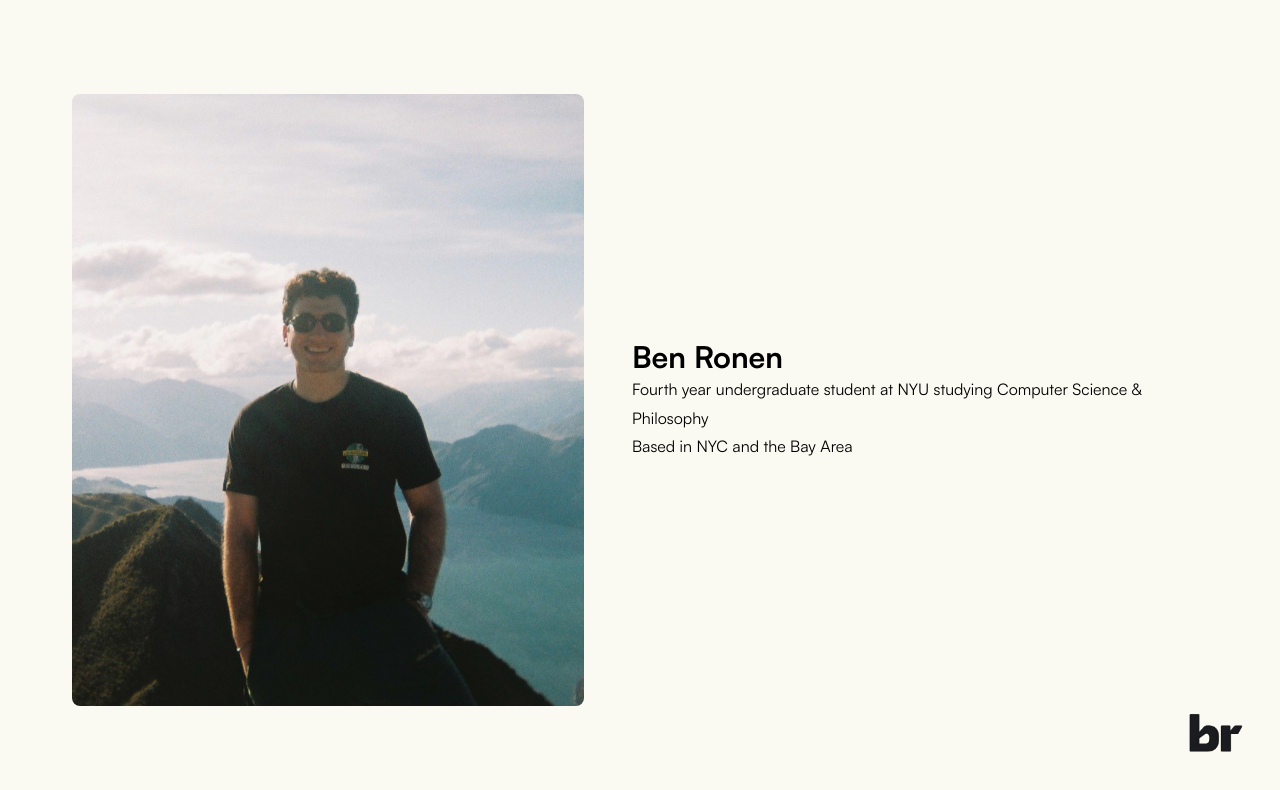
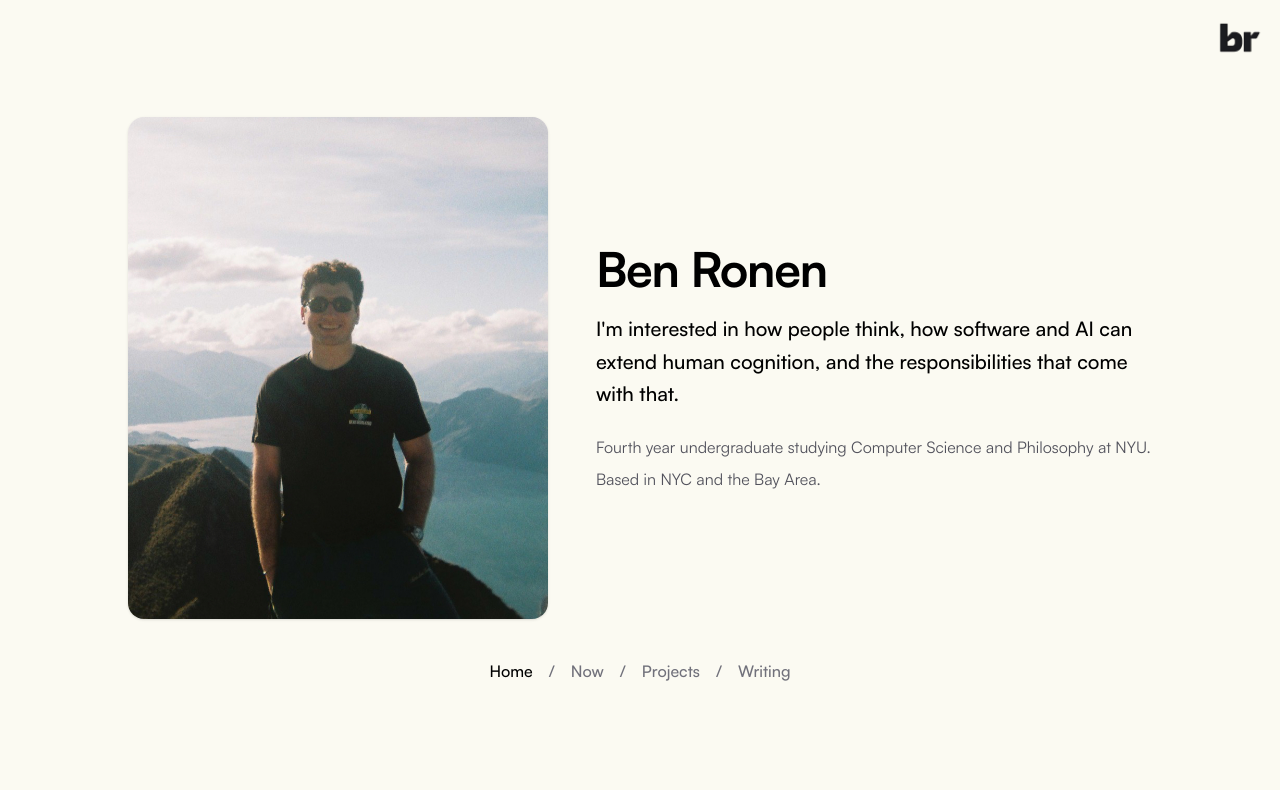
Before and after one commit to bensronen/my-website, a Next.js app: page / in a window 1280 px wide. Shown: the top 790 px of the page. Built offline with nearby package versions, Linux system fonts and the light colour scheme.

Commit message:
nav bar, refined logo posiitoning, home page thesis + paragraph, and more.

```diff
--- a/src/app/globals.css
+++ b/src/app/globals.css
@@ -26,8 +26,8 @@
 }
 
 :root {
-  --background: #ffffff;
-  --foreground: #171717;
+  --background: #FBFAF2;
+  --foreground: #000000;
 }
 
 @theme inline {
@@ -37,11 +37,11 @@
   --font-mono: ui-monospace, SFMono-Regular, Menlo, monospace;
 }
 
-
+/* Force light mode background for now to ensure consistency, or set same colors */
 @media (prefers-color-scheme: dark) {
   :root {
-    --background: #0a0a0a;
-    --foreground: #ededed;
+    --background: #FBFAF2;
+    --foreground: #000000;
   }
 }
 
@@ -49,4 +49,5 @@ body {
   background: var(--background);
   color: var(--foreground);
   font-family: var(--font-sans);
+  overscroll-behavior-y: none;
 }
--- a/src/app/layout.tsx
+++ b/src/app/layout.tsx
@@ -13,6 +13,7 @@ const geistMono = Geist_Mono({
 });
 
 export const metadata: Metadata = {
+  metadataBase: new URL("https://benronen.me"),
   title: "Ben Ronen",
   description: "Computer Science & Philosophy at NYU",
   openGraph: {
--- /dev/null
+++ b/src/app/now/page.tsx
@@ -0,0 +1,26 @@
+import Link from "next/link";
+
+export default function Now() {
+    return (
+        <main className="min-h-dvh flex flex-col items-center justify-center px-6 gap-12 relative">
+            <div className="absolute top-4 right-4">
+                <Link href="/">
+                    <img src="/logo.png" alt="BR Logo" className="w-12" />
+                </Link>
+            </div>
+            <div className="text-center max-w-xl">
+                <h1 className="text-3xl font-bold">Building...</h1>
+                <p>Check back soon for updates!</p>
+            </div>
+            <nav className="flex gap-4 text-zinc-500 font-medium">
+                <a href="/" className="hover:text-zinc-700 transition-colors">Home</a>
+                <span>/</span>
+                <a href="/now" className="text-black hover:font-bold transition-colors">Now</a>
+                <span>/</span>
+                <a href="/projects" className="hover:text-zinc-700 transition-colors">Projects</a>
+                <span>/</span>
+                <a href="/writing" className="hover:text-zinc-700 transition-colors">Writing</a>
+            </nav>
+        </main>
+    )
+}
--- a/src/app/page.tsx
+++ b/src/app/page.tsx
@@ -1,27 +1,44 @@
+import Link from "next/link";
+
 export default function Home() {
   return (
-    <main className="min-h-screen bg-[#FBFAF2] text-black flex flex-col items-center justify-center px-6 gap-12 relative">
-      <div className="absolute bottom-8 right-8">
-        <img src="/logo.png" alt="BR Logo" className="w-16" />
-      </div>
-      <div className="flex flex-col md:flex-row items-center gap-12">
-        <img src="/ben_img_4_website.JPG" alt="Ben Ronen" className="w-64 md:w-128 rounded-lg" />
-        <div className="text-center md:text-left max-w-xl leading-[1.8]">
-          <h1 className="text-3xl font-bold">Ben Ronen</h1>
-          <p>Fourth year undergraduate student at NYU studying Computer Science & Philosophy</p>
-          <p>Based in NYC and the Bay Area</p>
-        </div>
+    <main className="min-h-dvh bg-[#FBFAF2] text-black px-6 py-10 flex flex-col items-center justify-center gap-10 relative">
+      <div className="absolute top-4 right-4">
+        <Link href="/">
+          <img src="/logo.png" alt="BR Logo" className="w-12" />
+        </Link>
       </div>
 
-      {/* <nav className="flex gap-4 text-zinc-500 font-medium">
-        <a href="/" className="hover:text-black transition-colors">Home</a>
+      <section className="w-full max-w-5xl flex flex-col md:flex-row items-center gap-12">
+        <img
+          src="/ben_img_4_website.JPG"
+          alt="Ben Ronen"
+          className="w-60 sm:w-80 md:w-[420px] rounded-2xl shadow-sm"
+        />
+        <div className="flex-1 text-center md:text-left">
+          <h1 className="text-4xl md:text-5xl font-semibold tracking-tight">Ben Ronen</h1>
+
+          <p className="mt-5 text-lg md:text-xl leading-relaxed max-w-[34ch] md:max-w-[40ch] mx-auto md:mx-0 font-medium">
+            I'm interested in how people think, how software and AI can extend human cognition,
+            and the responsibilities that come with that.
+          </p>
+
+          <div className="mt-6 space-y-2 text-sm md:text-base text-zinc-600">
+            <p>Fourth year undergraduate studying Computer Science and Philosophy at NYU.</p>
+            <p>Based in NYC and the Bay Area.</p>
+          </div>
+        </div>
+      </section>
+
+      <nav className="flex gap-4 text-zinc-500 font-medium">
+        <a href="/" className="text-black hover:font-bold transition-colors">Home</a>
         <span>/</span>
-        <a href="/now" className="hover:text-black transition-colors">Now</a>
+        <a href="/now" className="hover:text-zinc-700 transition-colors">Now</a>
         <span>/</span>
-        <a href="/projects" className="hover:text-black transition-colors">Projects</a>
+        <a href="/projects" className="hover:text-zinc-700 transition-colors">Projects</a>
         <span>/</span>
-        <a href="/writing" className="hover:text-black transition-colors">Writing</a>
-      </nav> */}
+        <a href="/writing" className="hover:text-zinc-700 transition-colors">Writing</a>
+      </nav>
     </main>
   )
 }
--- /dev/null
+++ b/src/app/projects/page.tsx
@@ -0,0 +1,26 @@
+import Link from "next/link";
+
+export default function Projects() {
+    return (
+        <main className="min-h-dvh flex flex-col items-center justify-center px-6 gap-12 relative">
+            <div className="absolute top-4 right-4">
+                <Link href="/">
+                    <img src="/logo.png" alt="BR Logo" className="w-12" />
+                </Link>
+            </div>
+            <div className="text-center max-w-xl">
+                <h1 className="text-3xl font-bold">Building...</h1>
+                <p>Check back soon for updates!</p>
+            </div>
+            <nav className="flex gap-4 text-zinc-500 font-medium">
+                <a href="/" className="hover:text-zinc-700 transition-colors">Home</a>
+                <span>/</span>
+                <a href="/now" className="hover:text-zinc-700 transition-colors">Now</a>
+                <span>/</span>
+                <a href="/projects" className="text-black hover:font-bold transition-colors">Projects</a>
+                <span>/</span>
+                <a href="/writing" className="hover:text-zinc-700 transition-colors">Writing</a>
+            </nav>
+        </main>
+    )
+}
--- /dev/null
+++ b/src/app/writing/page.tsx
@@ -0,0 +1,26 @@
+import Link from "next/link";
+
+export default function Writing() {
+    return (
+        <main className="min-h-dvh flex flex-col items-center justify-center px-6 gap-12 relative">
+            <div className="absolute top-4 right-4">
+                <Link href="/">
+                    <img src="/logo.png" alt="BR Logo" className="w-12" />
+                </Link>
+            </div>
+            <div className="text-center max-w-xl">
+                <h1 className="text-3xl font-bold">Building...</h1>
+                <p>Check back soon for updates!</p>
+            </div>
+            <nav className="flex gap-4 text-zinc-500 font-medium">
+                <a href="/" className="hover:text-zinc-700 transition-colors">Home</a>
+                <span>/</span>
+                <a href="/now" className="hover:text-zinc-700 transition-colors">Now</a>
+                <span>/</span>
+                <a href="/projects" className="hover:text-zinc-700 transition-colors">Projects</a>
+                <span>/</span>
+                <a href="/writing" className="text-black hover:font-bold transition-colors">Writing</a>
+            </nav>
+        </main>
+    )
+}
```
